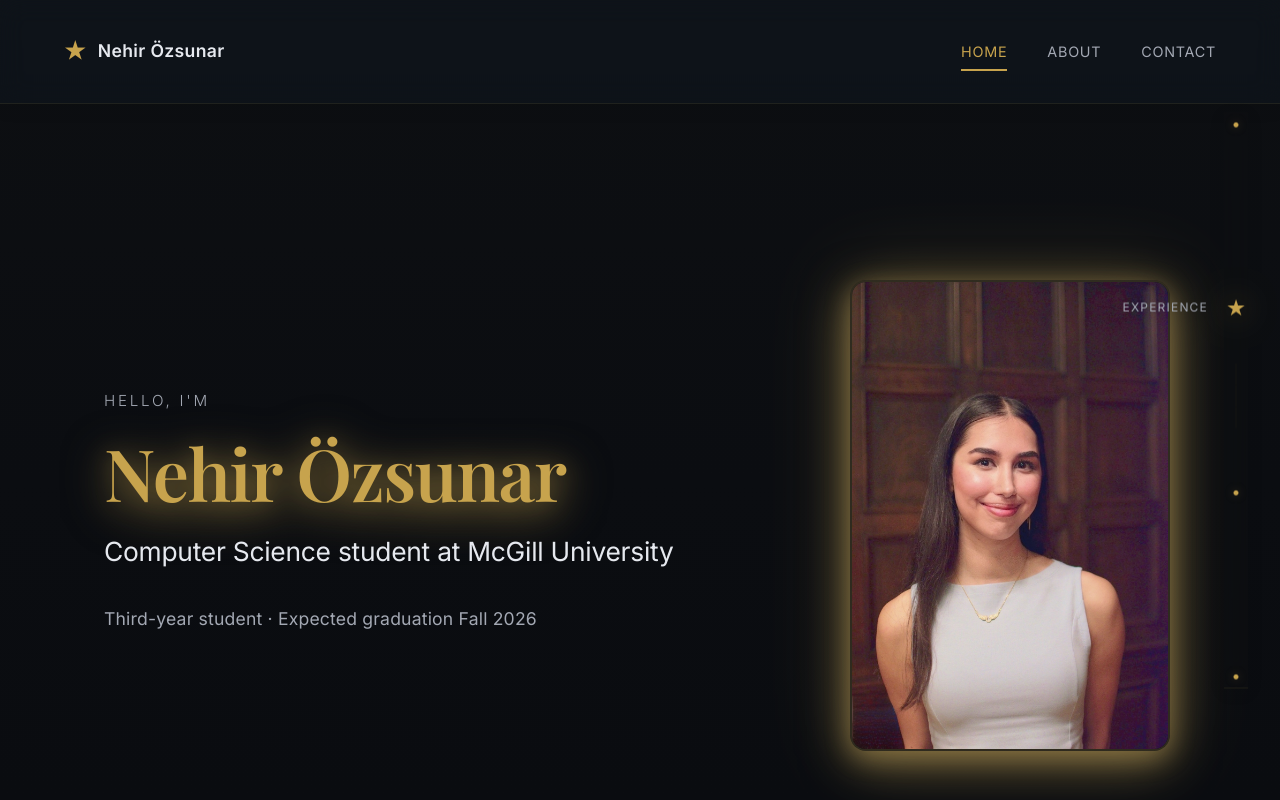
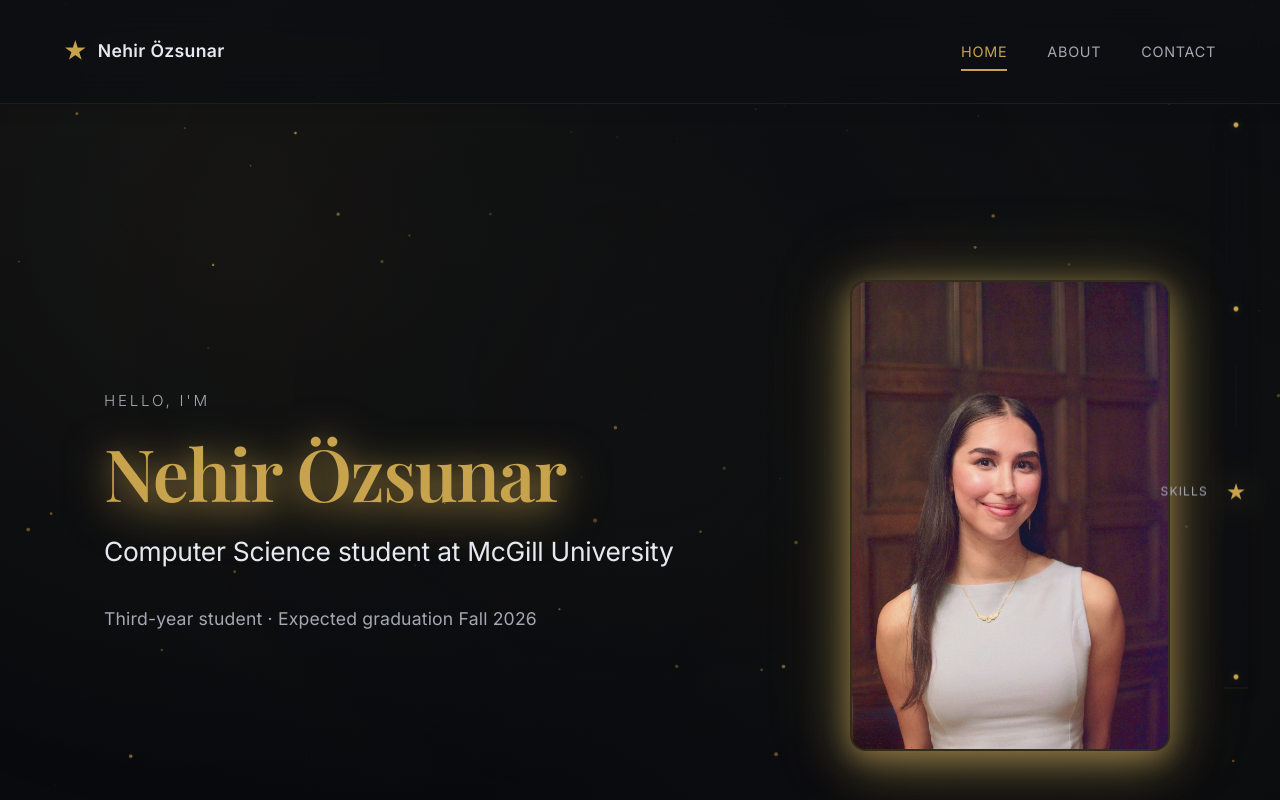
Before and after one commit to nehirozs/my-website, a React (Vite) app: page / in a window 1280 px wide. Shown: the top 800 px of the page. Built offline with nearby package versions, Linux system fonts and the light colour scheme.

Commit message:
background style change

```diff
--- a/src/App.jsx
+++ b/src/App.jsx
@@ -4,6 +4,7 @@ import Home from './pages/Home'
 import About from './pages/About'
 import Contact from './pages/Contact'
 import ScrollToTop from './components/ScrollToTop'
+import Background from './components/Background'
 
 export default function App() {
   const location = useLocation();
@@ -19,6 +20,7 @@ export default function App() {
 
   return (
     <div style={styles.container}>
+      <Background />
       <ScrollToTop />
       <nav style={styles.nav}>
         <Link to="/" style={styles.logo}>
@@ -104,6 +106,8 @@ const styles = {
     minHeight: '100vh',
     display: 'flex',
     flexDirection: 'column',
+    position: 'relative',
+    zIndex: 1,
   },
   nav: {
     display: 'flex',
@@ -113,11 +117,12 @@ const styles = {
     position: 'sticky',
     top: 0,
     zIndex: 100,
-    background: 'rgba(16, 22, 31, 0.6)',
-    backdropFilter: 'blur(12px)',
-    WebkitBackdropFilter: 'blur(12px)',
+    background: 'rgba(13, 15, 18, 0.85)',
+    backdropFilter: 'blur(16px)',
+    WebkitBackdropFilter: 'blur(16px)',
     flexWrap: 'wrap',
     gap: '1rem',
+    borderBottom: '1px solid rgba(199, 163, 77, 0.1)',
   },
   logo: {
     display: 'flex',
@@ -162,6 +167,8 @@ const styles = {
     width: '100%',
     margin: '0 auto',
     padding: '0 4rem',
+    position: 'relative',
+    zIndex: 1,
   },
   footer: {
     padding: '5rem 4rem 4rem',
--- /dev/null
+++ b/src/components/Background.jsx
@@ -0,0 +1,122 @@
+import { useEffect, useRef } from 'react';
+
+export default function Background() {
+  const canvasRef = useRef(null);
+
+  useEffect(() => {
+    const canvas = canvasRef.current;
+    if (!canvas) return;
+
+    const ctx = canvas.getContext('2d');
+    let animationFrameId;
+    let stars = [];
+
+    const resizeCanvas = () => {
+      canvas.width = window.innerWidth;
+      canvas.height = window.innerHeight;
+    };
+
+    const createStars = () => {
+      stars = [];
+      const starCount = Math.floor((canvas.width * canvas.height) / 15000);
+
+      for (let i = 0; i < starCount; i++) {
+        stars.push({
+          x: Math.random() * canvas.width,
+          y: Math.random() * canvas.height,
+          radius: Math.random() * 1.5 + 0.5,
+          opacity: Math.random() * 0.8 + 0.2,
+          twinkleSpeed: Math.random() * 0.02 + 0.01,
+          twinklePhase: Math.random() * Math.PI * 2,
+        });
+      }
+    };
+
+    const drawStars = () => {
+      ctx.clearRect(0, 0, canvas.width, canvas.height);
+
+      stars.forEach(star => {
+        star.twinklePhase += star.twinkleSpeed;
+        const twinkle = Math.sin(star.twinklePhase) * 0.3 + 0.7;
+        const currentOpacity = star.opacity * twinkle;
+
+        ctx.beginPath();
+        ctx.arc(star.x, star.y, star.radius, 0, Math.PI * 2);
+        ctx.fillStyle = `rgba(199, 163, 77, ${currentOpacity * 0.6})`;
+        ctx.fill();
+
+        // Add glow effect for larger stars
+        if (star.radius > 1) {
+          ctx.shadowBlur = 3;
+          ctx.shadowColor = 'rgba(199, 163, 77, 0.5)';
+          ctx.fill();
+          ctx.shadowBlur = 0;
+        }
+      });
+
+      animationFrameId = requestAnimationFrame(drawStars);
+    };
+
+    resizeCanvas();
+    createStars();
+    drawStars();
+
+    const handleResize = () => {
+      resizeCanvas();
+      createStars();
+    };
+
+    window.addEventListener('resize', handleResize);
+
+    return () => {
+      window.removeEventListener('resize', handleResize);
+      cancelAnimationFrame(animationFrameId);
+    };
+  }, []);
+
+  return (
+    <>
+      <canvas
+        ref={canvasRef}
+        style={{
+          position: 'fixed',
+          top: 0,
+          left: 0,
+          width: '100%',
+          height: '100%',
+          zIndex: 0,
+          pointerEvents: 'none',
+        }}
+      />
+      <div
+        style={{
+          position: 'fixed',
+          top: 0,
+          left: 0,
+          width: '100%',
+          height: '100%',
+          zIndex: 0,
+          pointerEvents: 'none',
+          background: `
+            radial-gradient(circle at 20% 30%, rgba(199, 163, 77, 0.08) 0%, transparent 50%),
+            radial-gradient(circle at 80% 70%, rgba(199, 163, 77, 0.06) 0%, transparent 50%),
+            radial-gradient(circle at 50% 50%, rgba(13, 15, 18, 0.4) 0%, transparent 70%)
+          `,
+          animation: 'gradientShift 20s ease infinite',
+        }}
+      />
+      <style>{`
+        @keyframes gradientShift {
+          0%, 100% {
+            opacity: 1;
+            transform: scale(1);
+          }
+          50% {
+            opacity: 0.8;
+            transform: scale(1.1);
+          }
+        }
+      `}</style>
+    </>
+  );
+}
--- a/src/components/EducationCard.jsx
+++ b/src/components/EducationCard.jsx
@@ -36,7 +36,7 @@ const styles = {
     gridTemplateColumns: '72px 1fr',
     gap: '1.25rem',
     padding: '2.5rem',
-    background: 'linear-gradient(135deg, var(--bg-soft) 0%, rgba(20, 23, 28, 0.95) 100%)',
+    background: 'linear-gradient(135deg, var(--bg-main) 0%, rgba(10, 12, 15, 0.98) 100%)',
     borderRadius: '16px',
     border: '1px solid rgba(199, 163, 77, 0.15)',
     boxShadow: '0 4px 16px rgba(0, 0, 0, 0.2), 0 2px 8px rgba(0, 0, 0, 0.1)',
--- a/src/pages/About.jsx
+++ b/src/pages/About.jsx
@@ -171,7 +171,7 @@ const styles = {
     color: 'var(--text-main)',
   },
   volunteerCard: {
-    background: 'linear-gradient(135deg, var(--bg-soft) 0%, rgba(20, 23, 28, 0.95) 100%)',
+    background: 'linear-gradient(135deg, var(--bg-main) 0%, rgba(10, 12, 15, 0.98) 100%)',
     padding: '3rem',
     borderRadius: '16px',
     border: '1px solid rgba(199, 163, 77, 0.15)',
--- a/src/pages/Contact.jsx
+++ b/src/pages/Contact.jsx
@@ -102,7 +102,7 @@ const styles = {
   },
   contactCard: {
     padding: '2.5rem 2rem',
-    background: 'linear-gradient(135deg, var(--bg-soft) 0%, rgba(20, 23, 28, 0.95) 100%)',
+    background: 'linear-gradient(135deg, var(--bg-main) 0%, rgba(10, 12, 15, 0.98) 100%)',
     borderRadius: '16px',
     boxShadow: '0 4px 12px rgba(0, 0, 0, 0.2), 0 2px 6px rgba(0, 0, 0, 0.1)',
     transition: 'all 0.4s cubic-bezier(0.4, 0, 0.2, 1)',
@@ -145,7 +145,7 @@ const styles = {
   },
   additionalInfo: {
     padding: '2.5rem',
-    background: 'linear-gradient(135deg, var(--bg-soft) 0%, rgba(20, 23, 28, 0.95) 100%)',
+    background: 'linear-gradient(135deg, var(--bg-main) 0%, rgba(10, 12, 15, 0.98) 100%)',
     borderRadius: '16px',
     textAlign: 'center',
     maxWidth: '650px',
--- a/src/pages/Home.jsx
+++ b/src/pages/Home.jsx
@@ -310,7 +310,7 @@ const styles = {
   },
   experienceCard: {
     padding: '3rem 2.5rem',
-    background: 'linear-gradient(135deg, var(--bg-soft) 0%, rgba(20, 23, 28, 0.95) 100%)',
+    background: 'linear-gradient(135deg, var(--bg-main) 0%, rgba(10, 12, 15, 0.98) 100%)',
     borderRadius: '16px',
     display: 'flex',
     flexDirection: 'column',
@@ -382,7 +382,7 @@ const styles = {
   },
   skillBox: {
     padding: '2rem 1.25rem',
-    background: 'linear-gradient(135deg, var(--bg-soft) 0%, rgba(20, 23, 28, 0.95) 100%)',
+    background: 'linear-gradient(135deg, var(--bg-main) 0%, rgba(10, 12, 15, 0.98) 100%)',
     borderRadius: '16px',
     display: 'flex',
     flexDirection: 'column',
--- a/src/styles/globals.css
+++ b/src/styles/globals.css
@@ -10,22 +10,68 @@
 
  body {
     margin: 0;
-    background: linear-gradient(
-      180deg,
-      var(--bg-main) 0%,
-      #0b0d11 60%,
-      #0a0c10 100%
-    );
+    background:
+      linear-gradient(
+        180deg,
+        #0d0f12 0%,
+        #0b0d11 25%,
+        #0a0c10 50%,
+        #090b0f 75%,
+        #080a0e 100%
+      ),
+      radial-gradient(
+        ellipse at top,
+        rgba(199, 163, 77, 0.03) 0%,
+        transparent 50%
+      ),
+      radial-gradient(
+        ellipse at bottom,
+        rgba(199, 163, 77, 0.02) 0%,
+        transparent 50%
+      );
     background-attachment: fixed;
+    background-size: 100% 100%, 100% 100%, 100% 100%;
     color: var(--text-main);
     font-family: var(--font-body);
     line-height: 1.6;
     -webkit-font-smoothing: antialiased;
     -moz-osx-font-smoothing: grayscale;
+    position: relative;
+    overflow-x: hidden;
+  }
+
+  /* Subtle texture overlay */
+  body::before {
+    content: '';
+    position: fixed;
+    top: 0;
+    left: 0;
+    width: 100%;
+    height: 100%;
+    z-index: 0;
+    pointer-events: none;
+    background-image:
+      repeating-linear-gradient(
+        0deg,
+        transparent,
+        transparent 2px,
+        rgba(199, 163, 77, 0.01) 2px,
+        rgba(199, 163, 77, 0.01) 4px
+      ),
+      repeating-linear-gradient(
+        90deg,
+        transparent,
+        transparent 2px,
+        rgba(199, 163, 77, 0.01) 2px,
+        rgba(199, 163, 77, 0.01) 4px
+      );
+    opacity: 0.3;
   }
 
   #root {
     min-height: 100vh;
+    position: relative;
+    z-index: 1;
   }
 
 
@@ -48,7 +94,7 @@
   /* NAVIGATION */
 
   nav {
-    background: rgba(13, 15, 18, 0.7);
+    background: rgba(13, 15, 18, 0.85);
     backdrop-filter: blur(16px);
     -webkit-backdrop-filter: blur(16px);
     border-bottom: 1px solid rgba(199, 163, 77, 0.1);
@@ -233,7 +279,7 @@
       transform: translateY(-4px) scale(1.03) !important;
       box-shadow: 0 8px 24px rgba(199, 163, 77, 0.25), 0 4px 12px rgba(0, 0, 0, 0.2) !important;
       border-color: rgba(199, 163, 77, 0.35) !important;
-      background: linear-gradient(135deg, rgba(20, 23, 28, 0.98) 0%, rgba(20, 23, 28, 0.95) 100%) !important;
+      background: linear-gradient(135deg, rgba(13, 15, 18, 0.98) 0%, rgba(10, 12, 15, 0.95) 100%) !important;
     }
 
     #skills > div > div img {
@@ -275,7 +321,7 @@
       transform: translateY(-4px) scale(1.03) !important;
       box-shadow: 0 8px 24px rgba(199, 163, 77, 0.25), 0 4px 12px rgba(0, 0, 0, 0.2) !important;
       border-color: rgba(199, 163, 77, 0.35) !important;
-      background: linear-gradient(135deg, rgba(20, 23, 28, 0.98) 0%, rgba(20, 23, 28, 0.95) 100%) !important;
+      background: linear-gradient(135deg, rgba(13, 15, 18, 0.98) 0%, rgba(10, 12, 15, 0.95) 100%) !important;
     }
 
     .contact-card img {
```
